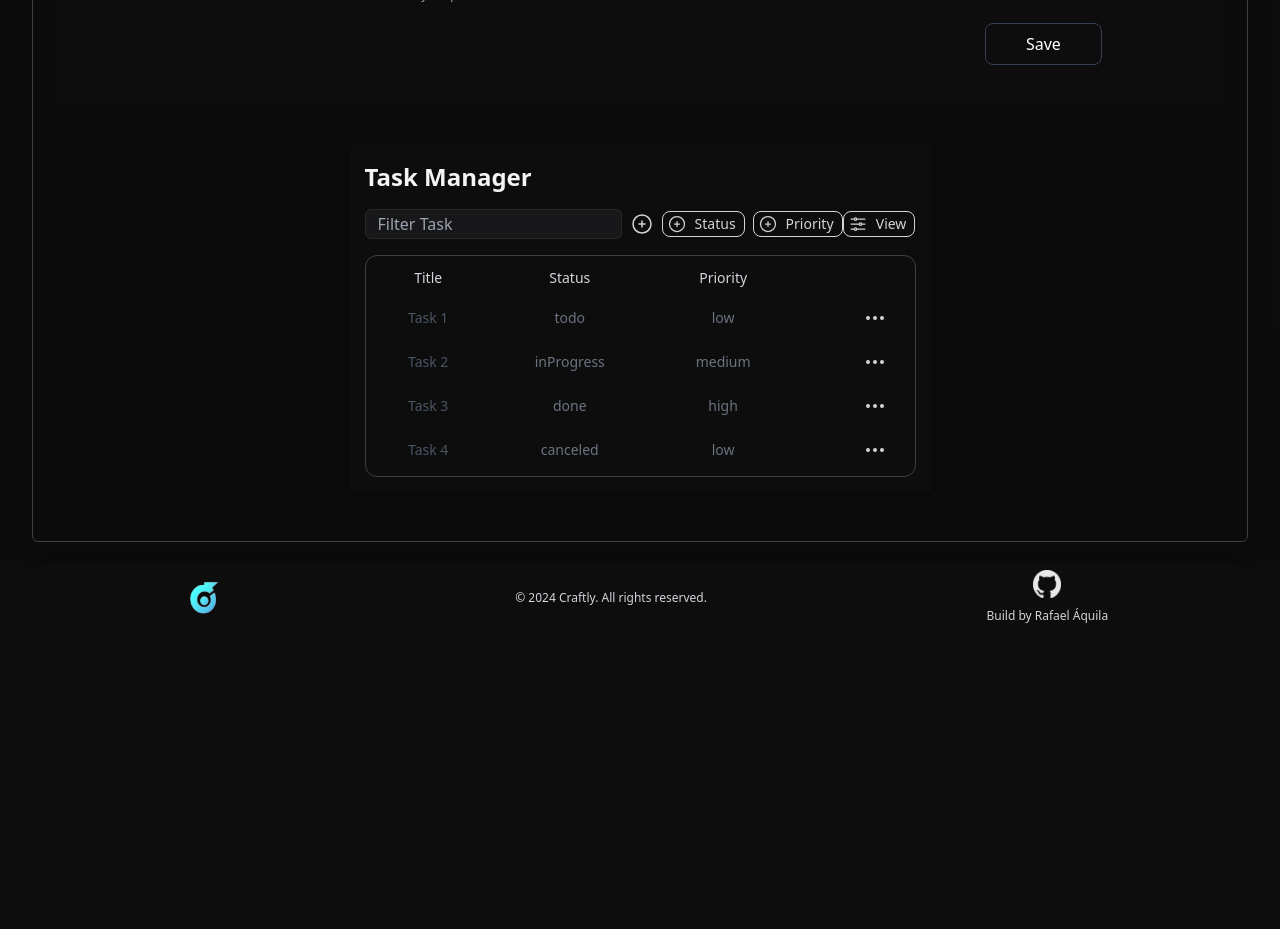
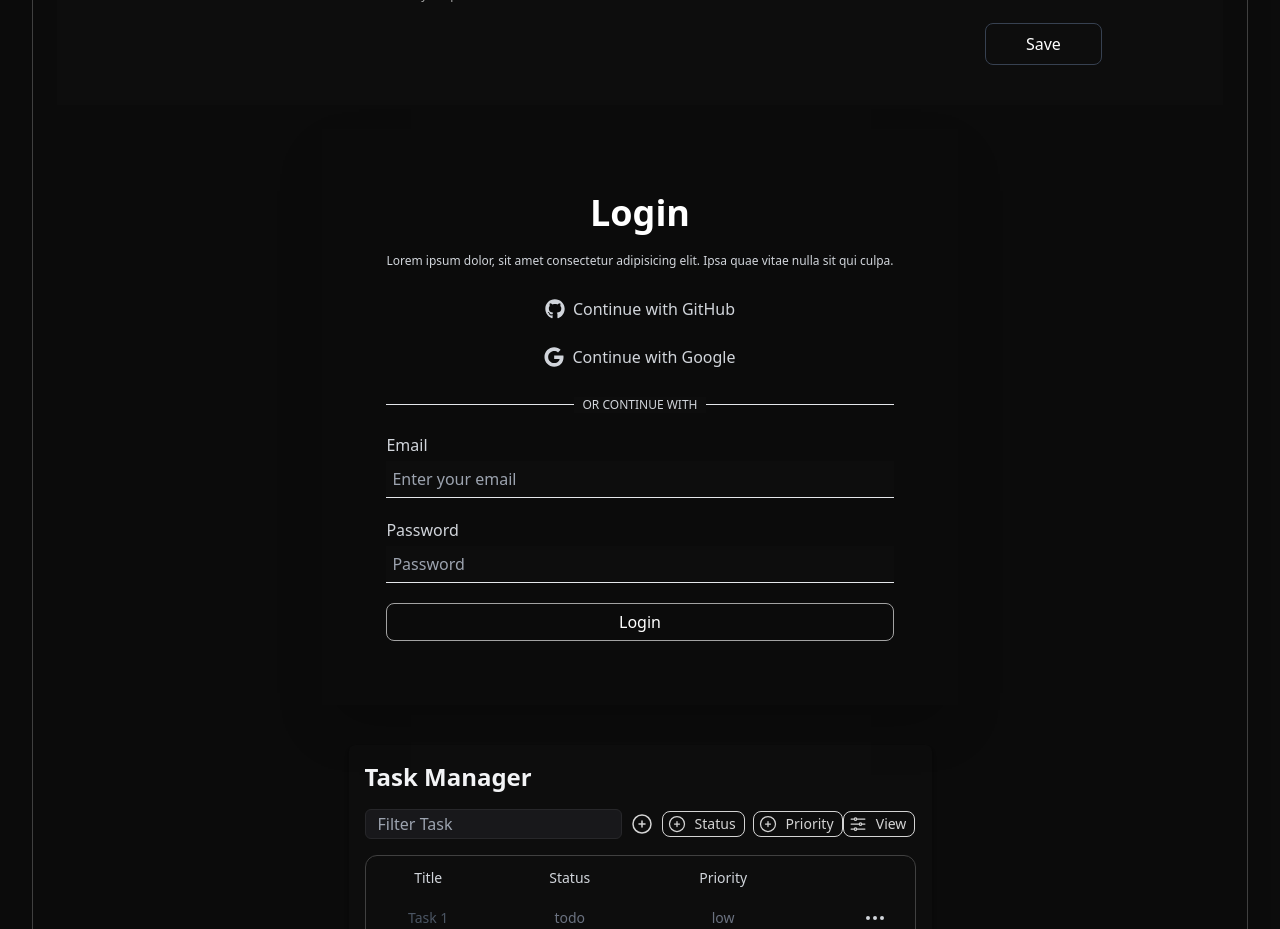
Before and after one commit to rafael-bit/craftly, a Next.js app: page /component in a window 1280 px wide. Shown: the part 940-1869 px from the top of the page. Before the commit the page ends 1574 px from the top, so only its background shows below. Built offline with nearby package versions, Linux system fonts and the light colour scheme.

Commit message:
feat: add auth template

```diff
--- /dev/null
+++ b/app/components/Authenticator.tsx
@@ -0,0 +1,61 @@
+import { FaGithub, FaGoogle } from "react-icons/fa";
+
+export default function Auth() {
+	return (
+		<div key="auth-1" className="flex flex-col items-center justify-center">
+			<div className='border-none shadow-2xl'>
+				<div className=' md:p-16 flex flex-col justify-center relative z-20'>
+					<div>
+						<h1 className='text-4xl font-semibold text-center mb-5'>Login</h1>
+						<p className='text-center text-primary text-xs mb-3'>Lorem ipsum dolor, sit amet consectetur adipisicing elit. Ipsa quae vitae nulla sit qui culpa.</p>
+					</div>
+					<div>
+						<div>
+							<button className="w-full hover:bg-hover text-primary flex items-center justify-center my-2 py-2 px-4 rounded-lg">
+								<FaGithub className="mr-2 h-5 w-5" />
+								Continue with GitHub
+							</button>
+							<button className="w-full hover:bg-hover text-primary flex items-center justify-center py-2 px-4 rounded-lg">
+								<FaGoogle className="mr-2 h-5 w-5" />
+								Continue with Google
+							</button>
+						</div>
+						<div className="relative my-5">
+							<div className="absolute inset-0 flex items-center">
+								<span className="w-full border-t"></span>
+							</div>
+							<div className="relative flex justify-center text-xs uppercase">
+								<span className="bg-background px-2 text-muted-foreground text-primary">Or continue with</span>
+							</div>
+						</div>
+						<form>
+							<div className="grid w-full items-center gap-4 mt-4">
+								<div className="flex flex-col">
+									<label className="text-primary pb-1" htmlFor="email">Email</label>
+									<input
+										id="email"
+										type="email"
+										placeholder="Enter your email"
+										required
+										className="py-1.5 pl-1.5 bg-primary outline-none border-b"
+									/>
+									<label className="text-primary pt-5 pb-1" htmlFor="email">Password</label>
+									<input
+										id="password"
+										type="password"
+										placeholder="Password"
+										required
+										className="py-1.5 pl-1.5 bg-primary outline-none border-b"
+									/>
+								</div>
+							</div>
+						</form>
+					</div>
+					<div className="mt-5 flex flex-col border border-neutral-400 transition-all duration-300 hover:bg-hover py-1.5 rounded-lg">
+						<button className="w-full">Login</button>
+					</div>
+				</div>
+			</div>
+		</div>
+	)
+}
--- a/app/components/Table.tsx
+++ b/app/components/Table.tsx
@@ -1,7 +1,7 @@
 import { useEffect, useRef, useState } from "react";
-import Link from "next/link";
 import Tasks from "./Tasks";
 import SettingsForm from "./SettingsForm";
+import Authenticator from "./Authenticator";
 
 export default function Table() {
 	const [selectedContent, setSelectedContent] = useState<"General" | "Dashboards" | "Forms" | "Authenticator" | "Tasks">("General");
@@ -38,9 +38,7 @@ export default function Table() {
 			<SettingsForm />
 		],
 		Authenticator: [
-			<div key="auth-1">
-
-			</div>,
+			<Authenticator />
 		],
 		Tasks: [
 			<Tasks />
```
